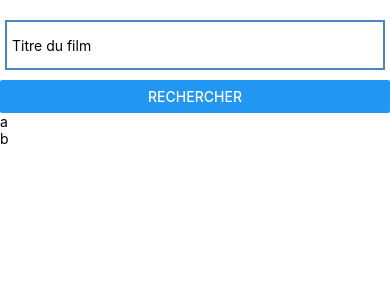
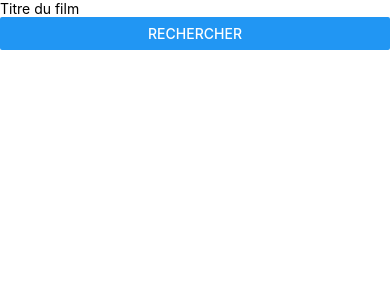
Before and after one commit to fredsilu/SikasImmo, a React Native app: screen / in a window 390 px wide. Shown: the top 300 px of the page. Built offline with nearby package versions, Linux system fonts and the light colour scheme.

Commit message:
Revert "babel modif"
This reverts commit c9a5fbae4a0f6ff3c86b84a189734e3f68858c8f.

```diff
--- a/App.tsx
+++ b/App.tsx
@@ -1,7 +1,7 @@
 //App.js
 
 import React from 'react'
-import Search from 'Components/Search'
+import Search from './Components/Search'
 
 export default class App extends React.Component {
   render() {
--- /dev/null
+++ b/Components/Search.js
@@ -0,0 +1,16 @@
+// Components/Search.js
+
+import React from 'react'
+import { View, TextInput, Button } from 'react-native'
+
+class Search extends React.Component {
+  render() {
+    return (
+      <View>
+        <TextInput placeholder='Titre du film'/>
+        <Button title='Rechercher' onPress={() => {}}/>
+      </View>
+    )
+  }
+}
+export default Search
--- a/babel.config.js
+++ b/babel.config.js
@@ -1,16 +1,3 @@
 module.exports = {
-
-  presets: ['module:metro-react-native-babel-preset' ],
-  plugins: [
-    [
-      'module-resolver',
-      {
-        root: ['./src'],
-        alias: {
-          Components: './src/Components',
-          Helpers: './src/Helpers',
-        },
-      },
-    ],a
-  ],
+  presets: ['module:@react-native/babel-preset'],
 };
--- a/src/Components/Search.js
+++ /dev/null
@@ -1,40 +0,0 @@
-// Components/Search.js
-
-import React from 'react'
-import { StyleSheet, View, TextInput, Button, Text, FlatList } from 'react-native'
-//import house from 'Helpers/houseData'
-
-class Search extends React.Component {
-  render() {
-    return (
-      <View style={styles.main_container}>
-        <TextInput style={styles.textinput} placeholder='Titre du film'/>
-        <Button title='Rechercher' onPress={() => {}}/>
-
-        <FlatList
-          data={[{key: 'a'}, {key: 'b'}]}
-          renderItem={({item}) => <Text>{item.key}</Text>}
-        />
-
-      </View>
-    )
-  }
-}
-
-const styles = StyleSheet.create({
-  main_container: {
-    flex: 1,
-    marginTop: 20
-  },
-  textinput: {
-    marginLeft: 5,
-    marginRight: 5,
-    marginBottom:10,
-    height: 50,
-    borderColor: '#4589bf',
-    borderWidth: 2,
-    paddingLeft: 5
-  }
-})
-
-export default Search
```
Also changed, not shown: package.json (+2 -5 lines), src/Helpers/houseData.js (deleted, +0 -22 lines), 2 other files (tests, documents, lock files or other folders).
